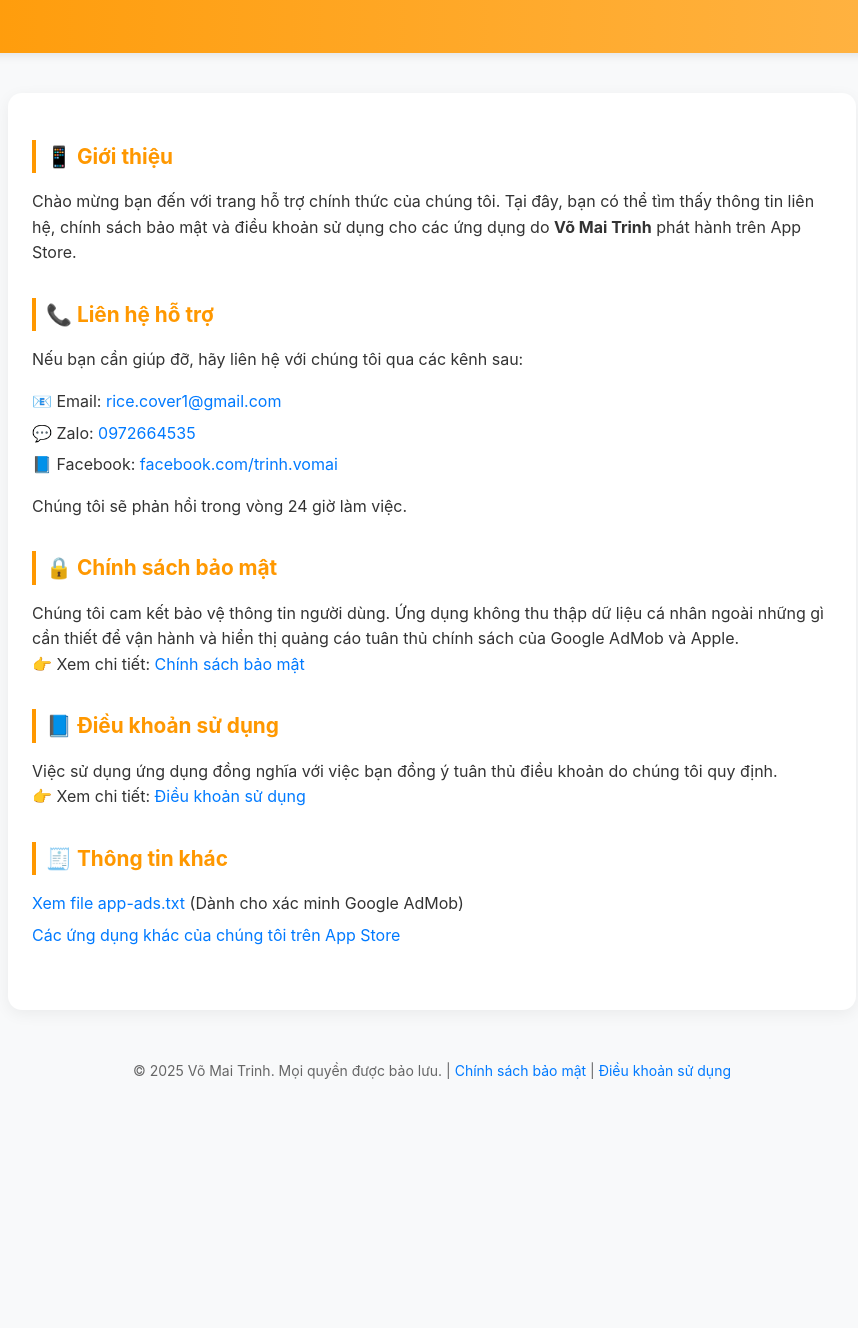
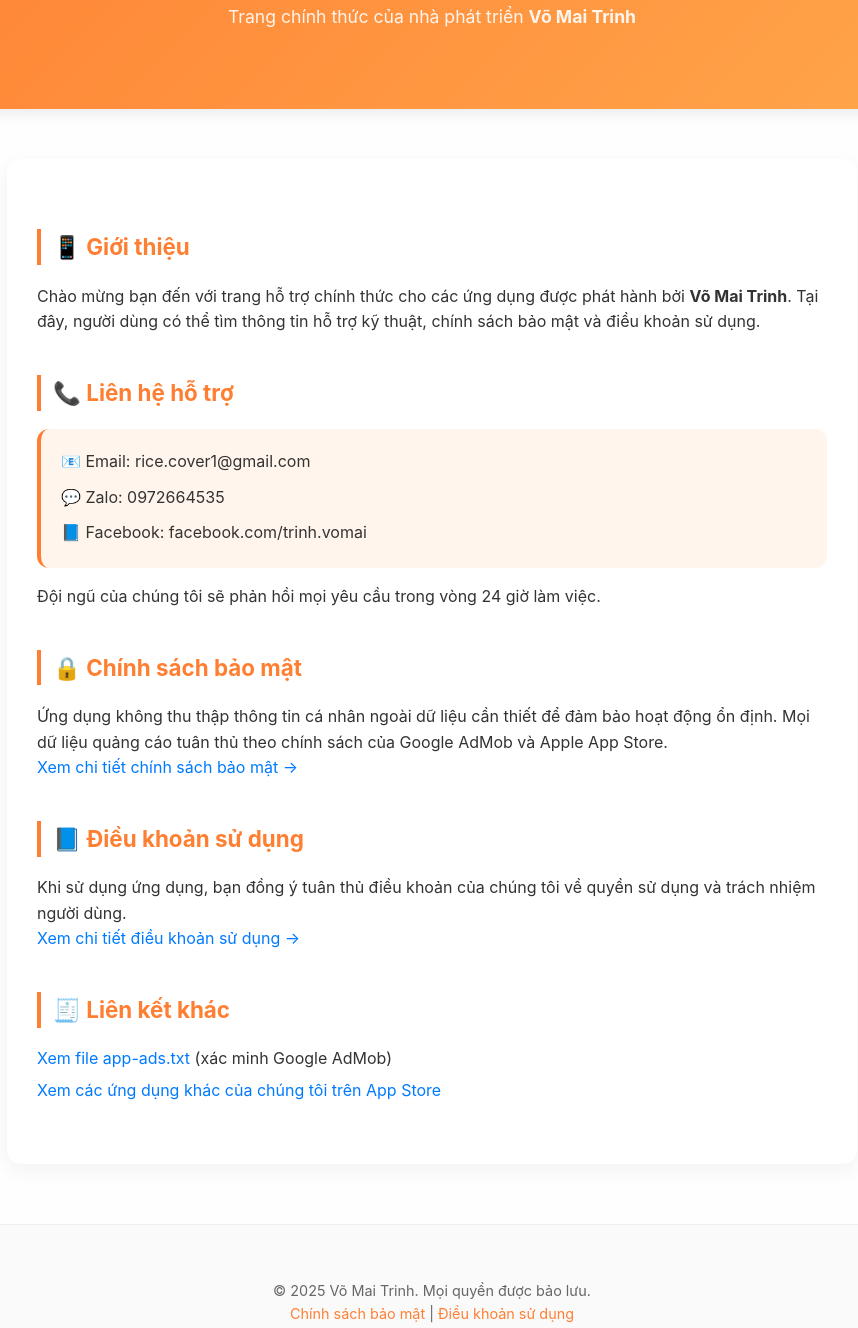
Before and after one commit to trinhvo514/trinhvo514.github.io, a plain HTML site: page index.html in a window 1280 px wide. Shown: the part 128-1456 px from the top of the page, without its empty margins (208-1066 px from the left). Before the commit the page ends 1265 px from the top, so only its background shows below. Drawn offline with Linux system fonts and the light colour scheme.

Commit message:
Update index.html

```diff
--- a/index.html
+++ b/index.html
@@ -3,76 +3,68 @@
 <head>
   <meta charset="UTF-8" />
   <meta name="viewport" content="width=device-width, initial-scale=1.0" />
-  <title>Hỗ trợ Ứng dụng - Võ Mai Trinh</title>
+  <title>Hỗ trợ ứng dụng - Võ Mai Trinh</title>
   <style>
     :root {
-      --primary: #ff9800;
-      --bg: #f8f9fa;
+      --primary: #ff7f32;
+      --bg: #fefefe;
       --text: #333;
-      --link: #007aff;
+      --gray: #666;
       --radius: 14px;
     }
 
+    * {
+      box-sizing: border-box;
+    }
+
     body {
-      font-family: -apple-system, BlinkMacSystemFont, "Segoe UI", Roboto, Helvetica, Arial, sans-serif;
-      background-color: var(--bg);
+      font-family: "Inter", -apple-system, BlinkMacSystemFont, "Segoe UI", Roboto, Helvetica, Arial, sans-serif;
+      margin: 0;
+      background: var(--bg);
       color: var(--text);
-      margin: 0;
-      padding: 0;
       line-height: 1.6;
     }
 
     header {
-      background: linear-gradient(90deg, var(--primary), #ffb74d);
+      text-align: center;
+      background: linear-gradient(135deg, var(--primary), #ffa94d);
       color: white;
-      text-align: center;
-      padding: 40px 20px;
-      box-shadow: 0 2px 10px rgba(0,0,0,0.1);
+      padding: 60px 20px;
+      box-shadow: 0 2px 15px rgba(0, 0, 0, 0.1);
     }
 
     header h1 {
       margin: 0;
-      font-size: 2rem;
+      font-size: 2.4rem;
       font-weight: 700;
     }
 
     header p {
-      margin-top: 8px;
+      font-size: 1.1rem;
+      margin-top: 10px;
       opacity: 0.9;
     }
 
     main {
-      max-width: 800px;
-      margin: 40px auto;
-      padding: 30px 24px;
+      max-width: 850px;
+      margin: 50px auto;
+      padding: 30px;
       background: #fff;
       border-radius: var(--radius);
-      box-shadow: 0 4px 16px rgba(0,0,0,0.06);
-    }
-
-    section {
-      margin-bottom: 32px;
+      box-shadow: 0 6px 20px rgba(0, 0, 0, 0.05);
+      animation: fadeIn 0.6s ease-out;
     }
 
     h2 {
       color: var(--primary);
-      margin-bottom: 12px;
-      font-size: 1.3rem;
       border-left: 4px solid var(--primary);
-      padding-left: 10px;
-    }
-
-    ul {
-      list-style: none;
-      padding-left: 0;
-    }
-
-    li {
-      margin-bottom: 6px;
+      padding-left: 12px;
+      margin-top: 40px;
+      font-size: 1.4rem;
     }
 
     a {
-      color: var(--link);
+      color: #007aff;
       text-decoration: none;
     }
 
@@ -80,78 +72,109 @@
       text-decoration: underline;
     }
 
+    ul {
+      list-style: none;
+      padding-left: 0;
+      margin: 0;
+    }
+
+    li {
+      margin-bottom: 6px;
+    }
+
+    section {
+      margin-bottom: 30px;
+    }
+
     footer {
       text-align: center;
-      font-size: 14px;
-      color: #666;
-      margin-top: 50px;
-      padding-bottom: 40px;
+      padding: 40px 20px;
+      background: #fafafa;
+      color: var(--gray);
+      font-size: 0.9rem;
+      margin-top: 60px;
+      border-top: 1px solid #eee;
     }
 
     footer a {
-      color: var(--link);
+      color: var(--primary);
+    }
+
+    @keyframes fadeIn {
+      from { opacity: 0; transform: translateY(10px); }
+      to { opacity: 1; transform: translateY(0); }
+    }
+
+    .contact-card {
+      background: #fff5ec;
+      padding: 16px 20px;
+      border-radius: 12px;
+      border-left: 4px solid var(--primary);
+      margin-top: 10px;
+    }
+
+    .contact-card a {
+      display: inline-block;
+      margin-top: 4px;
+      color: var(--text);
     }
 
     @media (max-width: 600px) {
-      main {
-        margin: 20px;
-        padding: 20px;
-      }
+      main { margin: 20px; padding: 24px; }
+      header h1 { font-size: 1.8rem; }
     }
   </style>
 </head>
-
 <body>
   <header>
     <h1>Hỗ trợ Ứng dụng</h1>
-    <p>Trang chính thức của nhà phát triển Võ Mai Trinh</p>
+    <p>Trang chính thức của nhà phát triển <strong>Võ Mai Trinh</strong></p>
   </header>
 
   <main>
     <section>
       <h2>📱 Giới thiệu</h2>
-      <p>Chào mừng bạn đến với trang hỗ trợ chính thức của chúng tôi.
-      Tại đây, bạn có thể tìm thấy thông tin liên hệ, chính sách bảo mật và điều khoản sử dụng cho các ứng dụng do <strong>Võ Mai Trinh</strong> phát hành trên App Store.</p>
+      <p>Chào mừng bạn đến với trang hỗ trợ chính thức cho các ứng dụng được phát hành bởi <strong>Võ Mai Trinh</strong>.
+      Tại đây, người dùng có thể tìm thông tin hỗ trợ kỹ thuật, chính sách bảo mật và điều khoản sử dụng.</p>
     </section>
 
     <section>
       <h2>📞 Liên hệ hỗ trợ</h2>
-      <p>Nếu bạn cần giúp đỡ, hãy liên hệ với chúng tôi qua các kênh sau:</p>
-      <ul>
-        <li>📧 Email: <a href="mailto:rice.cover1@gmail.com">rice.cover1@gmail.com</a></li>
-        <li>💬 Zalo: <a href="https://zalo.me/0972664535" target="_blank">0972664535</a></li>
-        <li>📘 Facebook: <a href="https://www.facebook.com/trinh.vomai" target="_blank">facebook.com/trinh.vomai</a></li>
-      </ul>
-      <p>Chúng tôi sẽ phản hồi trong vòng 24 giờ làm việc.</p>
+      <div class="contact-card">
+        <ul>
+          <li>📧 Email: <a href="mailto:rice.cover1@gmail.com">rice.cover1@gmail.com</a></li>
+          <li>💬 Zalo: <a href="https://zalo.me/0972664535" target="_blank">0972664535</a></li>
+          <li>📘 Facebook: <a href="https://www.facebook.com/trinh.vomai" target="_blank">facebook.com/trinh.vomai</a></li>
+        </ul>
+      </div>
+      <p>Đội ngũ của chúng tôi sẽ phản hồi mọi yêu cầu trong vòng 24 giờ làm việc.</p>
     </section>
 
     <section>
       <h2>🔒 Chính sách bảo mật</h2>
-      <p>Chúng tôi cam kết bảo vệ thông tin người dùng.
-      Ứng dụng không thu thập dữ liệu cá nhân ngoài những gì cần thiết để vận hành và hiển thị quảng cáo tuân thủ chính sách của Google AdMob và Apple.
-      <br>👉 Xem chi tiết: <a href="/privacy-policy.html">Chính sách bảo mật</a></p>
+      <p>Ứng dụng không thu thập thông tin cá nhân ngoài dữ liệu cần thiết để đảm bảo hoạt động ổn định.
+      Mọi dữ liệu quảng cáo tuân thủ theo chính sách của Google AdMob và Apple App Store.
+      <br><a href="/privacy-policy.html">Xem chi tiết chính sách bảo mật →</a></p>
     </section>
 
     <section>
       <h2>📘 Điều khoản sử dụng</h2>
-      <p>Việc sử dụng ứng dụng đồng nghĩa với việc bạn đồng ý tuân thủ điều khoản do chúng tôi quy định.
-      <br>👉 Xem chi tiết: <a href="/terms.html">Điều khoản sử dụng</a></p>
+      <p>Khi sử dụng ứng dụng, bạn đồng ý tuân thủ điều khoản của chúng tôi về quyền sử dụng và trách nhiệm người dùng.
+      <br><a href="/terms.html">Xem chi tiết điều khoản sử dụng →</a></p>
     </section>
 
     <section>
-      <h2>🧾 Thông tin khác</h2>
+      <h2>🧾 Liên kết khác</h2>
       <ul>
-        <li><a href="/app-ads.txt" target="_blank">Xem file app-ads.txt</a> (Dành cho xác minh Google AdMob)</li>
-        <li><a href="https://apps.apple.com" target="_blank">Các ứng dụng khác của chúng tôi trên App Store</a></li>
+        <li><a href="/app-ads.txt" target="_blank">Xem file app-ads.txt</a> (xác minh Google AdMob)</li>
+        <li><a href="https://apps.apple.com" target="_blank">Xem các ứng dụng khác của chúng tôi trên App Store</a></li>
       </ul>
     </section>
   </main>
 
   <footer>
-    <p>© 2025 Võ Mai Trinh. Mọi quyền được bảo lưu. |
-      <a href="/privacy-policy.html">Chính sách bảo mật</a> |
-      <a href="/terms.html">Điều khoản sử dụng</a>
-    </p>
+    <p>© 2025 Võ Mai Trinh. Mọi quyền được bảo lưu.<br>
+    <a href="/privacy-policy.html">Chính sách bảo mật</a> | <a href="/terms.html">Điều khoản sử dụng</a></p>
   </footer>
 </body>
 </html>
```
